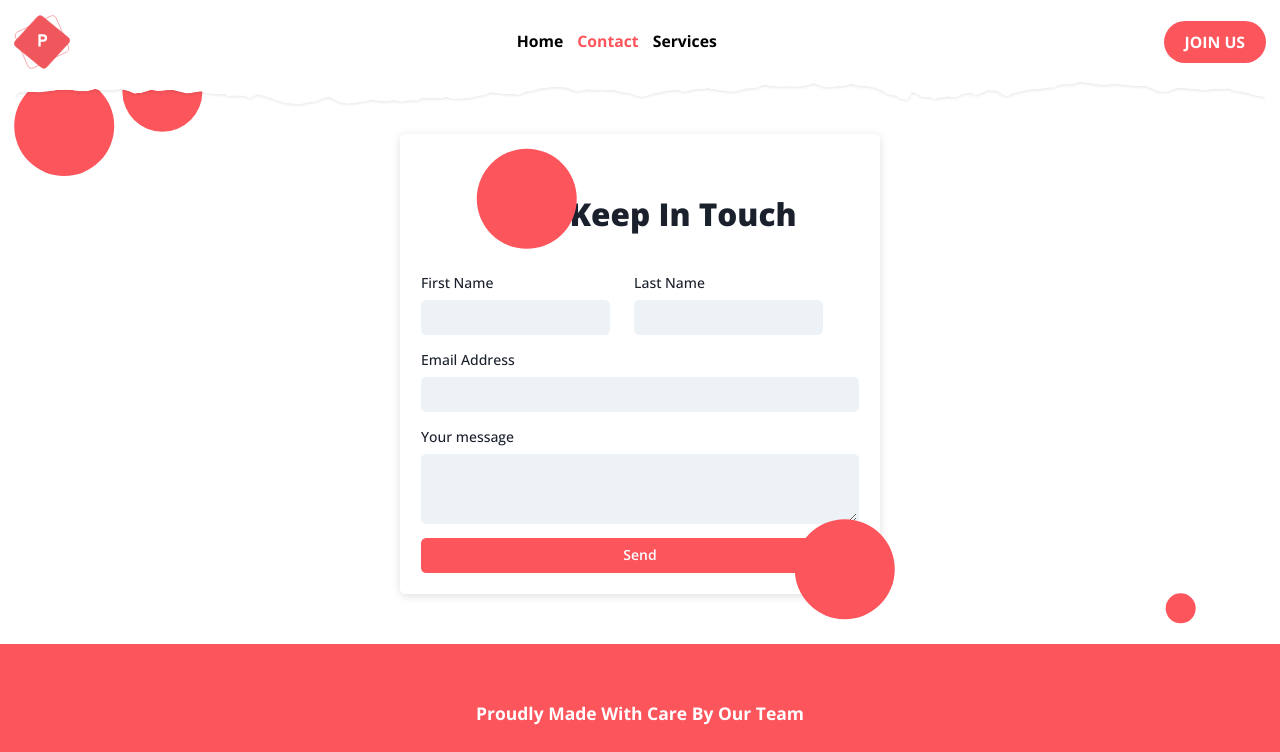
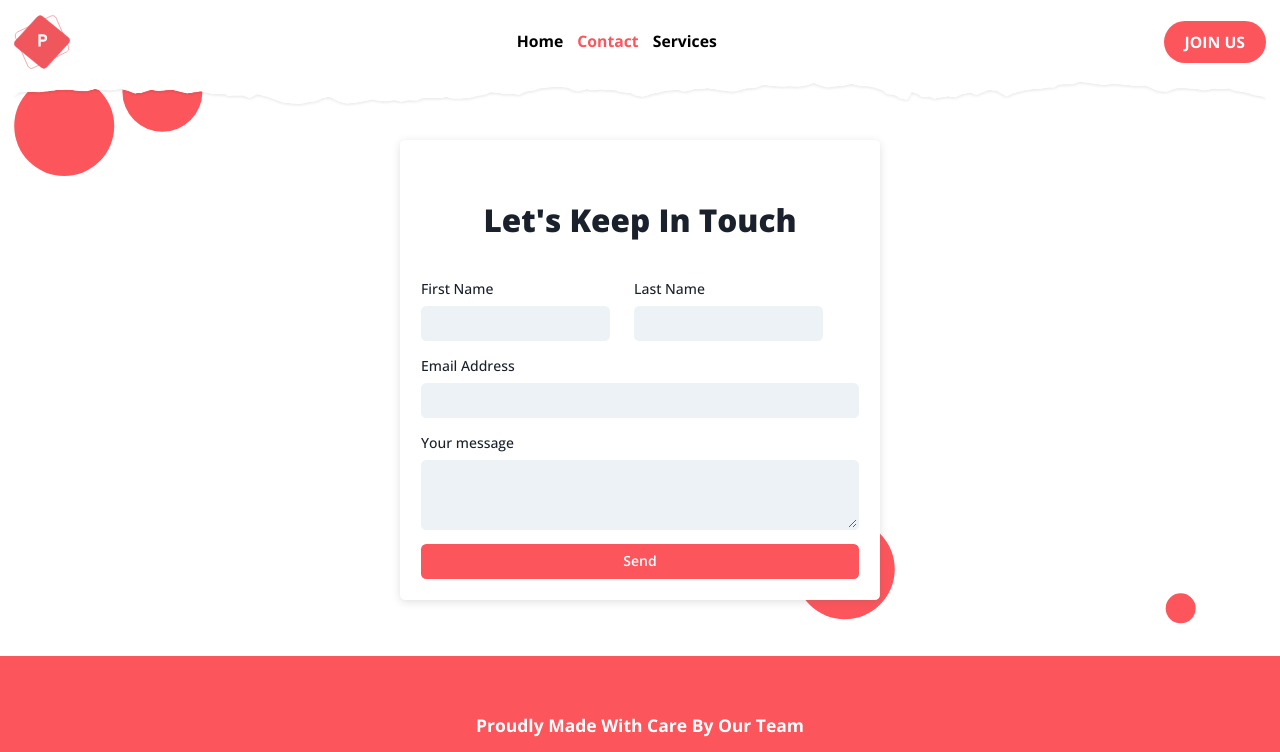
Before and after one commit to AyoubSayah/NuitD-info, a React (Vite) app: page /contactus in a window 1280 px wide. Shown: the top 752 px of the page. Built offline with nearby package versions, Linux system fonts and the light colour scheme.

Commit message:
contact update

```diff
--- a/src/modules/contactus/ContactUs.tsx
+++ b/src/modules/contactus/ContactUs.tsx
@@ -11,7 +11,6 @@ import {
   VStack,
   Textarea,
   HStack,
-  Heading,
   Text
 } from "@chakra-ui/react";
 const ContactUs = () => {
@@ -19,8 +18,8 @@ const ContactUs = () => {
 
 
   return (
-    <Flex align="center" justify="center" h="70vh">
-      <Box boxShadow="rgba(99, 99, 99, 0.2) 0px 2px 8px 0px;" bg="white" p={6} rounded="md" w={480}>
+    <Flex align="center" justify="center">
+      <Box my="4rem" boxShadow="rgba(99, 99, 99, 0.2) 0px 2px 8px 0px;" bg="white" p={6} rounded="md" w={480} zIndex={15} position="relative">
       <Text padding={10} textTransform="capitalize" fontSize={{ base: 'xl', sm: '2xl', md: '4xl' }} fontWeight="extrabold" textAlign="center" >Let's keep in touch</Text>
         <Formik
           initialValues={{
@@ -122,22 +121,6 @@ const ContactUs = () => {
     </Flex>
   );
 
-
-
-
-
-  // let somme = 1
-  // const addToSomme = () => {
-  //   somme = somme + 1
-  // }
-  // return <div className="">
-  //   <Box fontSize="xx-large">{somme}</Box>
-  //   <Button
-  //     colorScheme=""
-  //     position="relative"
-  //     zIndex={99}
-  //     onClick={addToSomme}>Add</Button>
-  // </div>
 }
 
 export default ContactUs
--- a/src/modules/home/Home.tsx
+++ b/src/modules/home/Home.tsx
@@ -8,6 +8,7 @@ import {
   Text,
 } from '@chakra-ui/react'
 import { isValidMotionProp, motion } from 'framer-motion'
+import { Link } from 'react-router-dom'
 import coverPicture from '../../assets/landing/cover.svg'
 import bottomNavbarImage from '../../assets/landing/navbar.png'
 import CarouselNews from './components/CarouselNews'
@@ -55,7 +56,7 @@ const Home = () => {
             <Button colorScheme="red" size="lg">
               Start Now
             </Button>
-            <Button size="lg">Contact Us</Button>
+            <Link to={'/contactus'}><Button size="lg">Contact Us</Button></Link>
           </Flex>
         </Flex>
         <Box flexBasis="50%">
```
